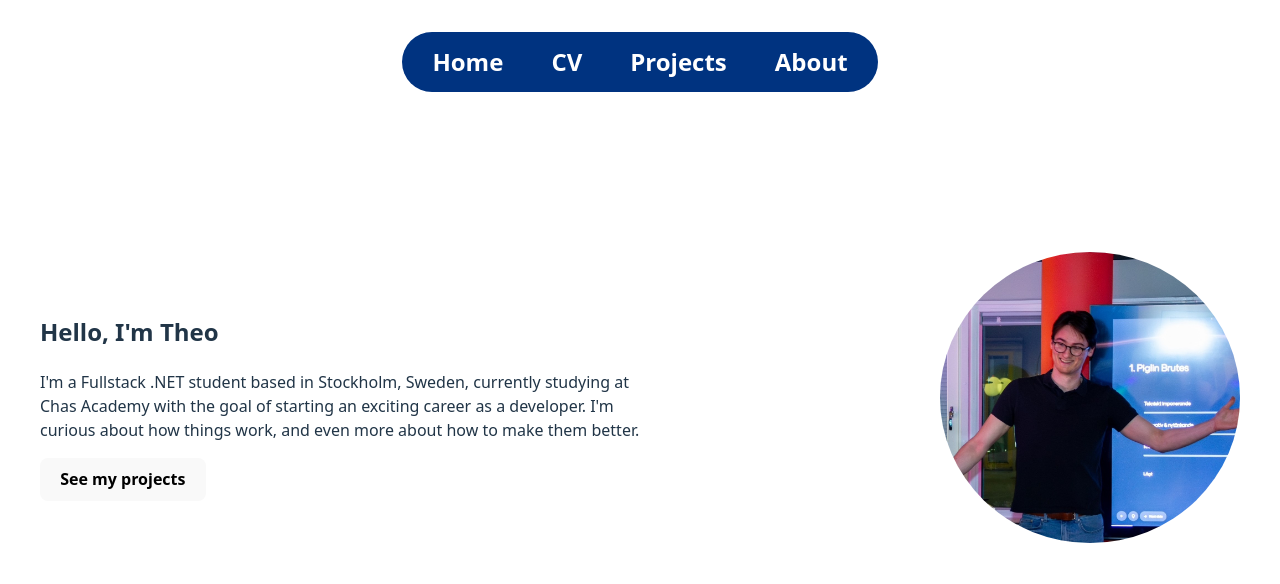
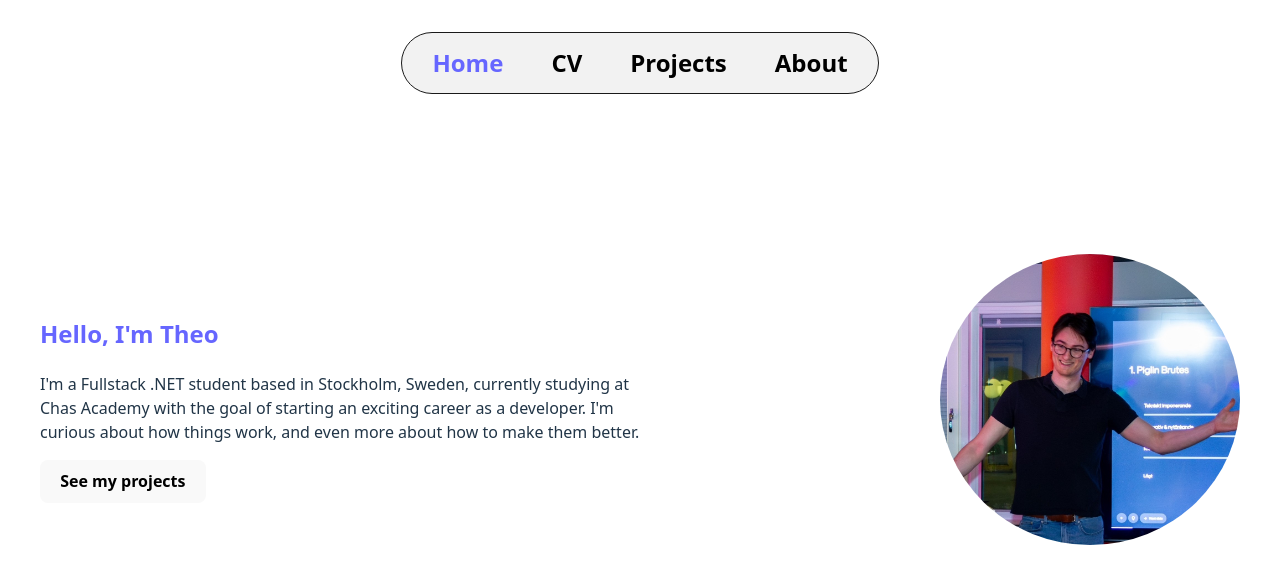
Before and after one commit to lskld/labb2_cv_portal, a React (Vite) app: page / in a window 1280 px wide. Shown: the top 584 px of the page. Built offline with nearby package versions, Linux system fonts and the light colour scheme.

Commit message:
changed navbar style and colors

```diff
--- a/src/App.css
+++ b/src/App.css
@@ -13,7 +13,9 @@
 /* ==== NAVBAR ==== */
 
 .navbar {
-  background-color: #003380;
+  background-color: #f2f2f2;
+  border: 1px solid;
+  border-color: #1a1a1a;
   padding: 12px 30px;
   border-radius: 50px;
   display: flex;
@@ -32,8 +34,12 @@
 }
 
 .navbar a {
-  color: white;
+  color: black;
   font-weight: 650;
+}
+
+.navbar a.active {
+  color: #6666ff;
 }
 
 /* ==== NAVBAR END ==== */
@@ -54,6 +60,10 @@
   margin: 0;
 }
 
+.heroText h2 {
+  color: #6666ff;
+}
+
 .heroImage {
   width: 300px;
   height: auto;
--- a/src/components/Navbar.jsx
+++ b/src/components/Navbar.jsx
@@ -1,13 +1,30 @@
 import { Link } from 'react-router-dom'
+import { NavLink } from 'react-router-dom';
 
 function Navbar() {
     return (
         <nav className="navbar">
             <ul>
-                <li><Link to="/">Home</Link></li>
-                <li><Link to="/cv">CV</Link></li>
-                <li><Link to="/projects">Projects</Link></li>
-                <li><Link to="/about">About</Link></li>
+                <li>
+                    <NavLink to="/" end className={({ isActive }) => isActive ? "active" : ""}>
+                        Home
+                    </NavLink>
+                </li>
+                <li>
+                    <NavLink to="/cv" className={({ isActive }) => isActive ? "active" : ""}>
+                        CV
+                    </NavLink>
+                </li>
+                <li>
+                    <NavLink to="/projects" className={({ isActive }) => isActive ? "active" : ""}>
+                        Projects
+                    </NavLink>
+                </li>
+                <li>
+                    <NavLink to="/about" className={({ isActive }) => isActive ? "active" : ""}>
+                        About
+                    </NavLink>
+                </li>
             </ul>
         </nav>
     );
```
